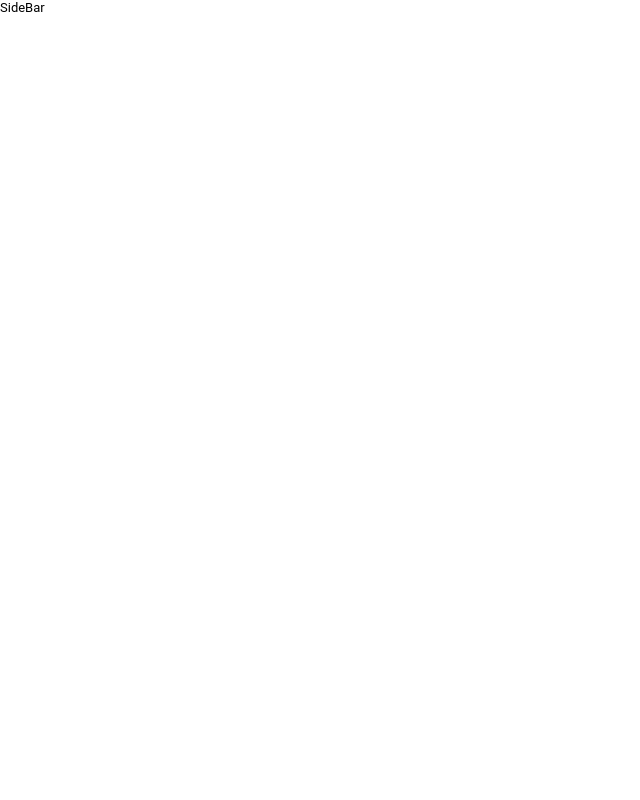
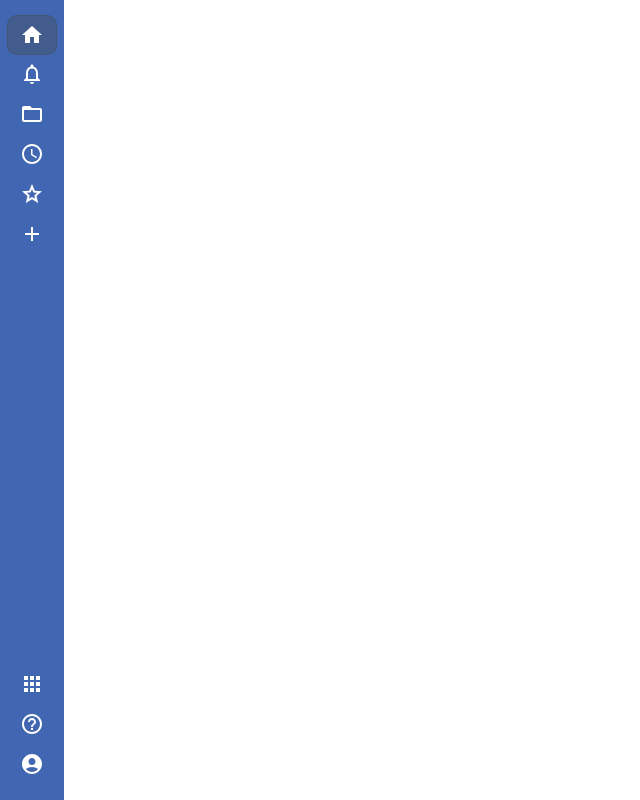
Before and after one commit to tunght994/App-Todolist, a React (Create React App) app: page / in a window 1280 px wide. Shown: the whole page, without its empty margins (0-640 px from the left). Built offline with nearby package versions, Linux system fonts and the light colour scheme.

Commit message:
thanhtung

```diff
--- a/src/components/SideBar.js
+++ b/src/components/SideBar.js
@@ -1,9 +1,78 @@
+import { AccessTime, AccountCircle, Add, Apps, FolderOpen, GradeOutlined, HelpOutline, Home, NotificationsNone } from '@mui/icons-material'
 import React from 'react'
+import { Link } from 'react-router-dom'
+import { useLocation } from 'react-router'
+
+
+const sidebarIconTop = [
+    {
+        display: <Home className='icon' />,
+        path: '/'
+    },
+    {
+        display: <NotificationsNone className='icon' />,
+        path: '/'
+    },
+    {
+        display: <FolderOpen className='icon' />,
+        path: '/'
+    },
+    {
+        display: <AccessTime className='icon' />,
+        path: '/'
+    },
+    {
+        display: <GradeOutlined className='icon' />,
+        path: '/'
+    },
+    {
+        display: <Add className='icon' />,
+        path: '/'
+    },
+]
+const sidebarIconBottom = [
+    {
+        display: <Apps className='icon' />,
+        path: '/'
+    },
+    {
+        display: <HelpOutline className='icon' />,
+        path: '/'
+    },
+    {
+        display: <AccountCircle className='icon' />,
+        path: '/'
+    },
+]
 
 const SideBar = () => {
+    const { pathname } = useLocation()
+    const activeNav = sidebarIconTop.findIndex(e => e.path === pathname)
     return (
-        <div>
-            SideBar
+
+        <div className='sidebar'>
+            <div className='sidebar-top'>
+                {
+                    sidebarIconTop.map((item, index) => (
+                        <div className={`sidebar-icon ${index === activeNav ? 'active' : ''}`} key={index}>
+                            <Link to='/'>
+                                {item.display}
+                            </Link>
+                        </div>
+                    ))
+                }
+            </div>
+            <div className='sidebar-bottom'>
+                {
+                    sidebarIconBottom.map((item, index) => (
+                        <div className='sidebar-icon' key={index}>
+                            <Link to='/'>
+                                {item.display}
+                            </Link>
+                        </div>
+                    ))
+                }
+            </div>
         </div>
     )
 }
--- /dev/null
+++ b/src/routes/Routes.js
@@ -0,0 +1,13 @@
+import React from 'react'
+import { Route, Switch } from 'react-router'
+
+const Routes = () => {
+    return (
+        <Switch>
+            <Route path='/' />
+
+        </Switch>
+    )
+}
+
+export default Routes
--- a/src/sass/_base.scss
+++ b/src/sass/_base.scss
@@ -21,10 +21,6 @@ ul {
 a {
     text-decoration: none;
     color: unset;
-}
-
-a:hover {
-    color: $main-color;
 }
 
 img {
@@ -52,22 +48,20 @@ img {
         }
     }
 }
-
 .container {
-    width: 100%;
+    width: calc(100% - 64px);
     max-width: 1620px;
     padding: 0 50px;
     margin: auto;
 
-    @include tablet {
-        padding: 0 20px;
-    }
+    // @include tablet {
+    //     padding: 0 20px;
+    // }
 
-    @include mobile {
-        padding: 0 10px;
-    }
+    // @include mobile {
+    //     padding: 0 10px;
+    // }
 }
-
 .grid {
     display: grid;
 }
--- /dev/null
+++ b/src/sass/components/_sidebar.scss
@@ -0,0 +1,30 @@
+.sidebar {
+    max-width: 64px;
+    height: 100vh;
+    background-color: $main-color;
+    color: $txt-white;
+    padding: 15px 0;
+
+    @include flex(center, space-between);
+    flex-direction: column;
+    &-top,
+    &-bottom {
+        @include flex(center, space-between);
+        flex-direction: column;
+    }
+    &-icon {
+        width: 50px;
+        height: 40px;
+        line-height: 54px;
+        text-align: center;
+        cursor: pointer;
+    }
+    .icon {
+        font-size: 24px;
+    }
+    .active {
+        background-color: rgba(68, 68, 68, 0.322);
+        border-radius: 10px;
+        border: 1px solid rgba(68, 68, 68, 0.322);
+    }
+}
--- a/src/sass/index.scss
+++ b/src/sass/index.scss
@@ -1,3 +1,5 @@
 @import "./variables";
 @import "./mixin";
 @import "./base";
+
+@import "./components/sidebar";
--- a/src/template/Layout/Layout.js
+++ b/src/template/Layout/Layout.js
@@ -1,11 +1,21 @@
 import React from 'react'
+import { BrowserRouter, Route } from 'react-router-dom'
 import SideBar from '../../components/SideBar'
+import Routes from '../../routes/Routes'
 
 const Layout = () => {
     return (
-        <div>
-            <SideBar />
-        </div>
+        <BrowserRouter>
+            <Route render={props => (
+                <div>
+                    < SideBar {...props} />
+                    <div className='container'>
+                        <Routes />
+                    </div>
+                </div>
+            )} />
+        </BrowserRouter >
+
     )
 }
 
```
